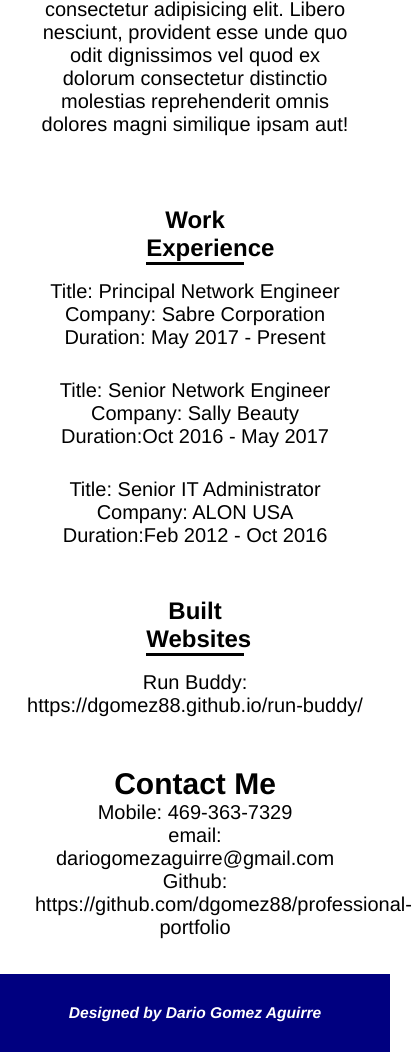
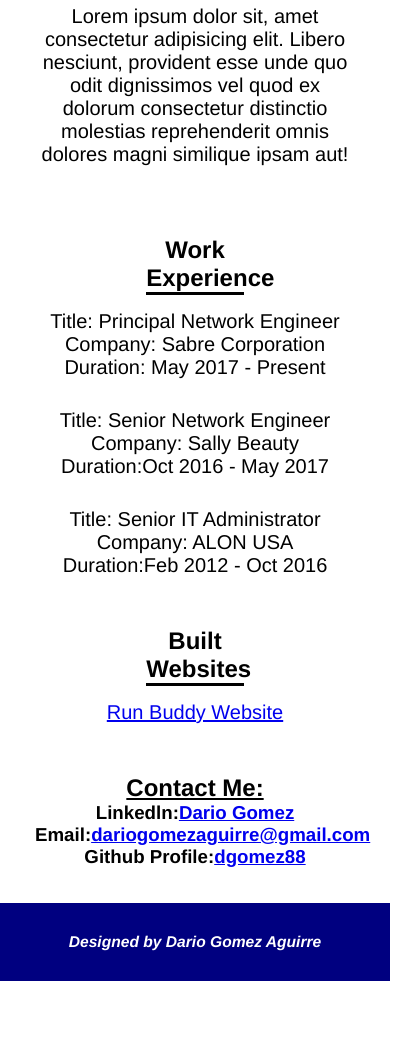
Before and after one commit to dgomez88/professional-portfolio, a plain HTML site: page index.html in a window 390 px wide. Shown: the part 394-1446 px from the top of the page, 412 px wide, since content can reach past the window. After the commit the page ends 1375 px from the top, so only its background shows below. Drawn offline with Linux system fonts and the light colour scheme.

Commit message:
add flexbox to contact-me add br to paragraphs added links to nav

```diff
--- a/assets/style.css
+++ b/assets/style.css
@@ -12,6 +12,9 @@ body {
 header {
     padding: 30px 35px;
     background-color: navy;
+    display: flex;
+    justify-content: space-between;
+    flex-wrap: wrap;
 }
 
 /* apply styles to <header> */
@@ -35,7 +38,6 @@ header nav {
     margin: 7px 0;
 }
 
-
 header nav ul li {
     display: inline;
 }
@@ -46,11 +48,13 @@ header nav ul li a {
     font-weight: bold;
     font-size: 24px;
     float: right;
+
 }
 
 section {
     background-color: white;
 }
+
 
 .about-me {
     text-align: center;
@@ -68,6 +72,8 @@ section {
     padding: 35px;
     font-size: 20px;
 }
+
+
 
 .work-experience {
     text-align: center;
@@ -113,17 +119,15 @@ section {
 }
 
 .contact-me {
-    text-align: center;
     padding: 35px;
-    font-size: 20px;
+    display: flex;
+    flex-wrap: wrap;
+    justify-content: space-evenly;
 }
 
-
-
-
-
-
-
+.contact-me h2 {
+    text-decoration-line: underline;
+}
 
 
 /* footer added */
--- a/index.html
+++ b/index.html
@@ -19,13 +19,13 @@
         <ul>
             <!-- List item element -->
             <li>
-                <a href="contact-me">Contact Me</a>
+                <a href="#contact-me">Contact Me</a>
             </li>
             <li>
-                <a href="built-websites">Built Websites</a>
+                <a href="#built-websites">Built Websites</a>
             </li>
             <li>
-                <a href="work-experience">Work Experience</a>
+                <a href="#work-experience">Work Experience</a>
             </li>
             <li>
                 <a href="#about-me">About Me</a>
@@ -34,11 +34,10 @@
     </nav>
 </header>
 
-<section>
+<section id="about-me" class="about-me">
     <!-- about me -->
-    <div class="about-me">
+    <div>
         <h2>About Me</h2>
-    </div>
         <div class="about-me-info">
             <p>
                 Lorem ipsum dolor sit, amet consectetur adipisicing elit. Libero nesciunt, provident esse unde
@@ -50,52 +49,57 @@
             </p>
         </div>
     </div>
-    </div>
 </section>
 
-<section>
+<section id="work-experience" class="work-experience">
     <!-- Work Experience -->
-    <div class="work-experience">
+    <div>
         <h2>Work Experience</h2>
         <div class="sabre">
-            <p>Title: Principal Network Engineer</p>
-            <p>Company: Sabre Corporation</p>
-            <p>Duration: May 2017 - Present</p>
+            <p>Title: Principal Network Engineer
+                </br>
+                Company: Sabre Corporation
+                </br>
+                Duration: May 2017 - Present
+            </p>
         </div>
         <div class="sally-beauty">
-            <p>Title: Senior Network Engineer</p>
-            <p>Company: Sally Beauty</p>
-            <p>Duration:Oct 2016 - May 2017</p>
+            <p>Title: Senior Network Engineer
+                </br>
+                Company: Sally Beauty
+                </br>
+                Duration:Oct 2016 - May 2017</p>
         </div>
         <div class="alon-usa">
-            <p>Title: Senior IT Administrator</p>
-            <p>Company: ALON USA</p>
-            <p>Duration:Feb 2012 - Oct 2016</p>
+            <p>Title: Senior IT Administrator
+                </br>
+                Company: ALON USA
+                </br>
+                Duration:Feb 2012 - Oct 2016</p>
         </div>
     </div>
     <!-- Link to Websites Created -->
-    <div class="built-website">
+    <div id="built-websites" class="built-website">
         <h2>Built Websites</h2>
     </div>
     <div class=website-url>
-        <p>Run Buddy: https://dgomez88.github.io/run-buddy/</p>
+        <p><a href="https://dgomez88.github.io/run-buddy/">Run Buddy Website</a></p>
     </div>
 
 </section>
 
-<section>
+<section id=contact-me class=contact-me>
     <!-- Contact Me -->
-    <div class="contact-me">
-        <h2>Contact Me</h2>
-        <p>Mobile: 469-363-7329</p>
-        <p>email: dariogomezaguirre@gmail.com</p>
-        <p>Github: https://github.com/dgomez88/professional-portfolio</p>
-    </div>
+    <h2>Contact Me:</h2>
+    <h3>Linkedln:<a href="https://www.linkedin.com/in/dario-gomez-3910a14b/">Dario Gomez</a></h3>
+    <h3>Email:<a href="mailto:dariogomezaguirre@gmail.com">dariogomezaguirre@gmail.com</a></h3>
+    <h3>Github Profile:<a href="https://github.com/dgomez88/professional-portfolio">dgomez88</a></h3>
 
 </section>
 
 <footer>
     <h3>Designed by Dario Gomez Aguirre</h3>
+
 </footer>
 
 </html>
```
Lines whose indentation alone changed are shown as unchanged.
